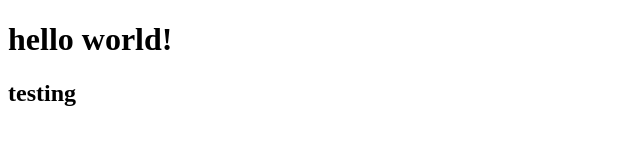
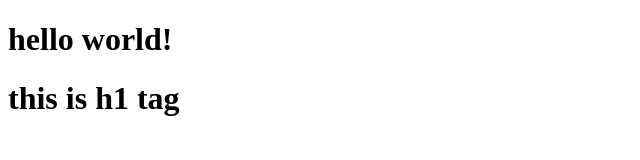
Before and after one commit to Sweat-c/water-melon, a plain HTML site: page page/test.html in a window 1280 px wide. Shown: the whole page, without its empty margins (0-640 px from the left). Drawn offline with Linux system fonts and the light colour scheme.

Commit message:
testing 3

```diff
--- a/page/test.html
+++ b/page/test.html
@@ -8,7 +8,8 @@
 </head>
 <body>
     <h1> hello world!</h1>
-    <h2> testing </h2>
+
+    <h1> this is h1 tag </h1>
 
 </body>
 </html>
```
